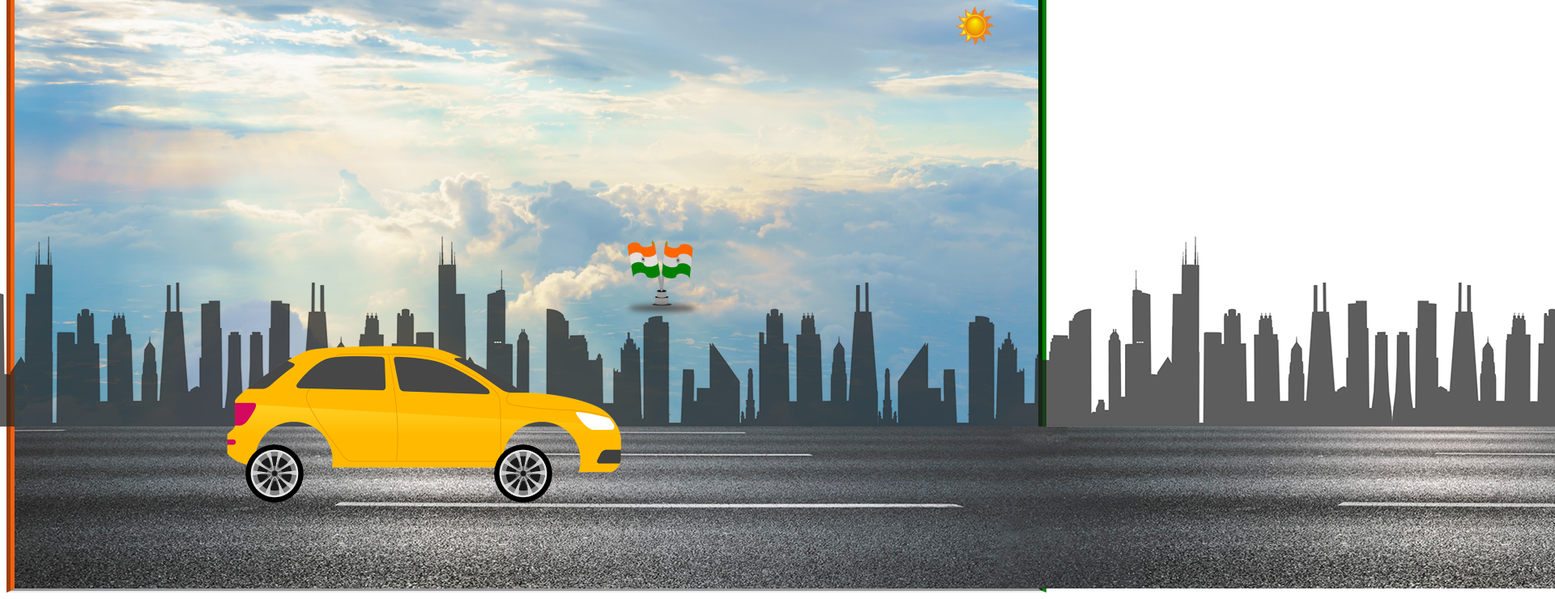
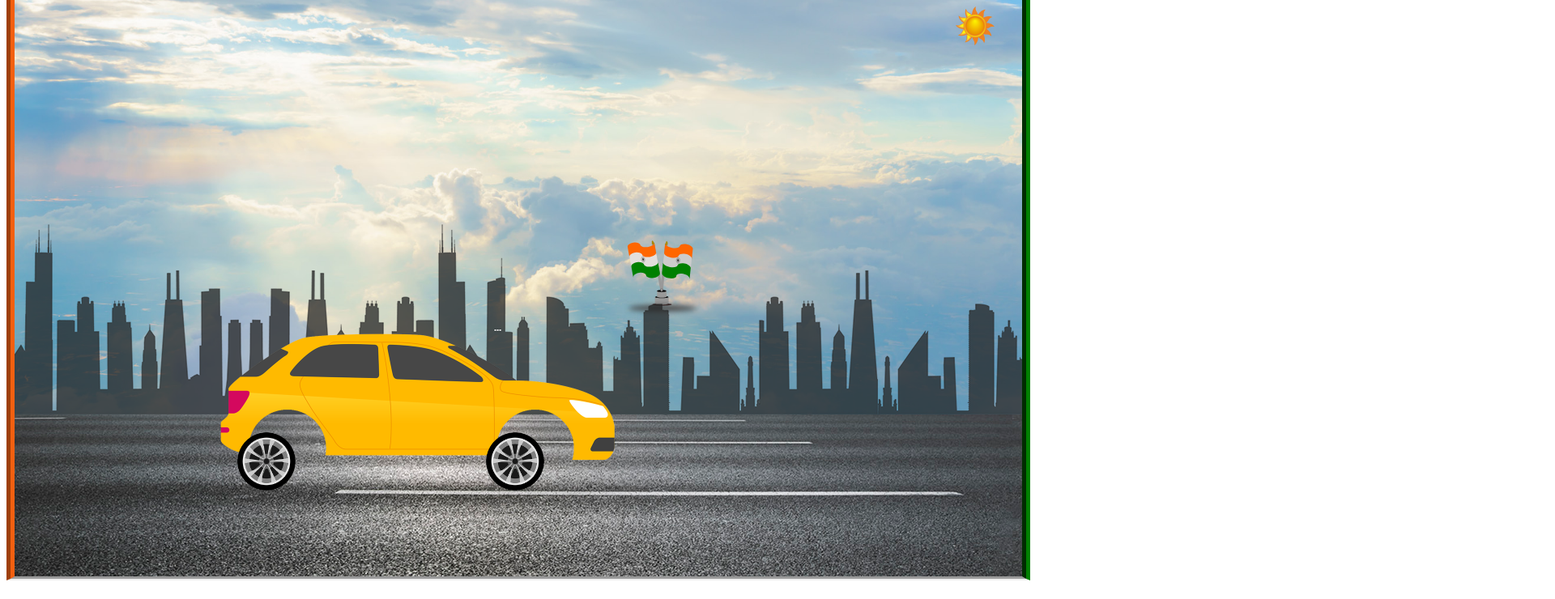
Before and after one commit to rushikesh39/css-handson-5, a plain HTML site: page index3.html in a window 1280 px wide. Shown: the part 91-831 px from the top of the page at 81% size, 1920 px wide, since content can reach past the window. Drawn offline with Linux system fonts and the light colour scheme.

Commit message:
update 2 time

```diff
--- a/style.css
+++ b/style.css
@@ -177,6 +177,8 @@ a{
 .animation{
   height: 100vh;
   width: 100%;
+  box-sizing: border-box;
+  overflow: hidden;
   background: url(./sky.jpg);
   background-size: cover;
   background-position: center;
```
